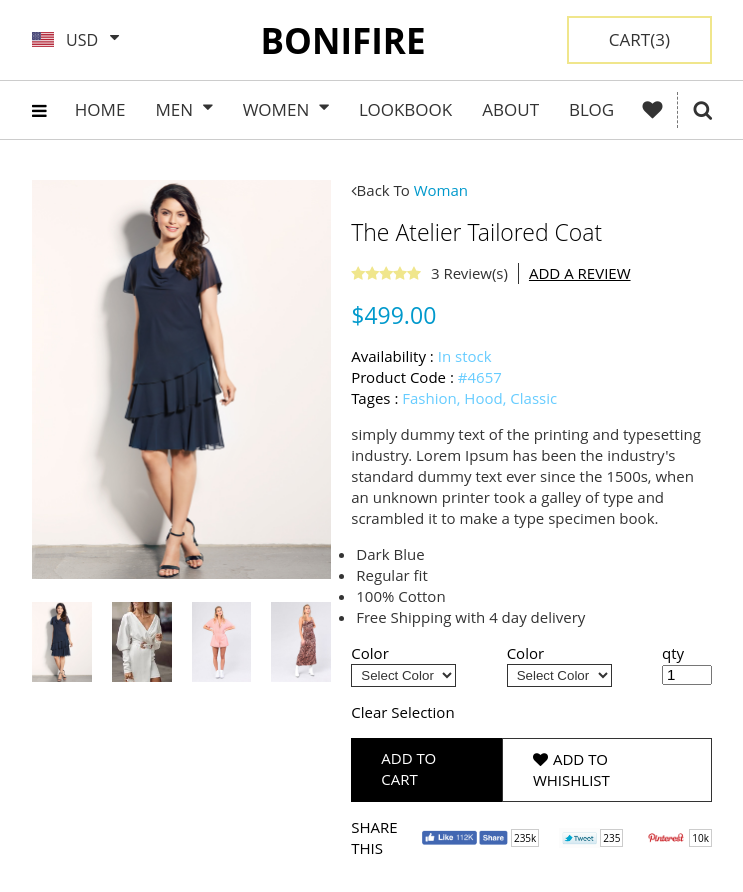
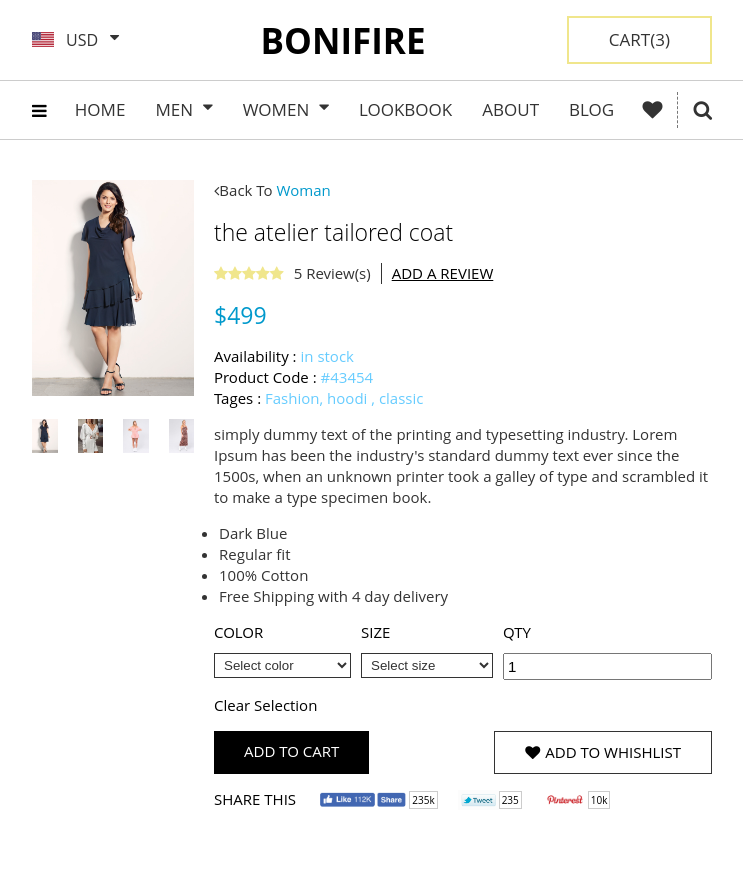
Before and after one commit to ermyas7/go-bonifire, a React (Create React App) app: page / in a window 1280 px wide. Shown: the top 892 px of the page, without its empty margins (268-1011 px from the left). Built offline with nearby package versions, Linux system fonts and the light colour scheme.

Commit message:
bind product data dynamically

```diff
--- a/src/App.js
+++ b/src/App.js
@@ -1,6 +1,6 @@
 import React, {Component} from 'react'
 import Header from './components/layout/Header/Header'
-import Main from './components/Main'
+import WomenCloth from './Pages/WomenCloth'
 
 import {BrowserRouter as Router, Route} from 'react-router-dom'
 class  App extends Component{
@@ -10,7 +10,7 @@
           <div className="App">
             <Header/>
             <Route path={`${process.env.PUBLIC_URL}/`}
-            render ={() => <Main/>}/>
+            render ={() => <WomenCloth/>}/>
           </div>
       </Router>
     );
--- /dev/null
+++ b/src/Pages/WomenCloth/cloth.json
@@ -0,0 +1,24 @@
+{
+    "name": "the atelier tailored coat",
+    "description": "simply dummy text of the printing and typesetting industry. Lorem Ipsum has been the industry's standard dummy text ever since the 1500s, when an unknown printer took a galley of type and scrambled it to make a type specimen book.",
+    "reviews": 5,
+    "price": 499.00,
+    "availability": "in stock",
+    "productcode": "#43454",
+    "tages": "Fashion, hoodi , classic",
+    "features": [
+        "Dark Blue",
+        "Regular fit",
+        "100% Cotton",
+        "Free Shipping with 4 day delivery"
+    ],
+    "colors": [
+        "black",
+        "white",
+        "red",
+        "blue"
+    ],
+    "sizes": [
+        26, 27, 28, 29, 30
+    ]
+}
--- /dev/null
+++ b/src/Pages/WomenCloth/index.js
@@ -0,0 +1,13 @@
+import React, { Component } from 'react'
+import cloth from './cloth.json'
+import Main from '../../components/Main'
+
+export class index extends Component {
+  render() {
+    return (
+      <Main data={cloth}/>
+    )
+  }
+}
+
+export default index
--- a/src/assets/sass/_base.scss
+++ b/src/assets/sass/_base.scss
@@ -37,5 +37,5 @@
 body{
     font-family: 'Open Sans', sans-serif;
     font-weight: 400;
-    line-height: 1.4;
+    line-height: 1.6;
 }
--- a/src/assets/sass/_component.scss
+++ b/src/assets/sass/_component.scss
@@ -125,6 +125,7 @@
 }
 
 .modal-image{
+    width: 100%;
     img{
         width: 100%;
     }
@@ -162,7 +163,7 @@
     font-size: 1.5rem;
 
     &>*:not(:last-child){
-        margin-bottom: 1.5rem;
+        margin-bottom: 1rem;
     }
 
     &-back{
@@ -220,6 +221,10 @@
     &-selection{
         display: flex;
         justify-content: space-between;
+
+        &>*:not(:last-child){
+            margin-right: 2rem;
+        }
     }
 
     &-add{
--- a/src/components/CustomSelectOption.js
+++ b/src/components/CustomSelectOption.js
@@ -1,36 +1,50 @@
 import React, { Component } from 'react'
 
-export class CustomSelectOption extends Component {
+class CustomSelectOption extends Component {
     state = {
         value: 'Select color'
     }
-    handleChange = (text) => {
-
+    handleChange = (evt) => {
+      this.setState({value: evt.target.value})
   }
   render() {
+    let {data, type} = this.props;
+    let options = data.map((item, index) => {
+      return(
+        <option value={item} key={index}>{item}</option>
+      )
+    })
     return (
-      <div>
-        <p>Color</p>
+      <div style={container}>
+        <p style={text}>{type}</p>
         <select value={this.state.value}
          onChange={this.handleChange}
          style={select}>
-        <option value="Select color">Select Color</option>
-            <option value="grapefruit">Grapefruit</option>
-            <option value="lime">Lime</option>
-            <option value="coconut">Coconut</option>
-            <option value="mango">Mango</option>
+        <option value="Select color">Select {type}</option>
+            {options}
         </select>
       </div>
     )
   }
 }
 
+const container = {
+  marginRight: '1rem'
+}
+
 const select = {
   border: 'solid var(--color-grey-dark-1) 1px',
   background: 'none',
-  padding: '.2rem .5rem',
+  padding: '.3rem 4rem .3rem .5rem',
   color: 'var(--color-grey-dark-1)'
 
 }
 
+const text = {
+  fontSize: '1.5rem',
+  fontWeight: '500',
+  textTransform: 'uppercase',
+  marginBottom: '1rem'
+}
+
 export default CustomSelectOption
--- a/src/components/Main/ModalDescription.js
+++ b/src/components/Main/ModalDescription.js
@@ -3,12 +3,14 @@
 import Review from '../ReviewStars'
 import Select from '../CustomSelectOption'
 import QuantitySelection from '../QuantityInput'
-
+import Features from './ModalFeatures'
 import Share from '../ShareContent'
 
 
 export class ModalDescription extends Component {
   render() {
+      let{data} = this.props
+      console.log(data.colors)
     return (
       <div className='modal-description'>
         <div className='modal-description-back'>
@@ -19,41 +21,32 @@
         </div>
 
         <h2 className='heading-secondary'>
-            The Atelier Tailored Coat
+            {data.name}
         </h2>
         <div className='modal-description-rating'>
             <Review/>
-            <p>3 Review(s)</p>
+            <p>{data.reviews} Review(s)</p>
             <p>Add a review</p>
         </div>
         <div className='modal-description-price'>
-            $499.00
+            ${data.price}
         </div>
 
         <div className='modal-description-info'>
-            <p>Availability : <span> In stock </span> </p>
-            <p>Product Code : <span> #4657 </span> </p>
-            <p>Tages : <span> Fashion, Hood, Classic </span> </p>
+            <p>Availability : <span> {data.availability} </span> </p>
+            <p>Product Code : <span> {data.productcode} </span> </p>
+            <p>Tages : <span> {data.tages} </span> </p>
         </div>
 
         <div className='modal-description-text'>
             <p>
-            simply dummy text of the printing and typesetting industry. Lorem Ipsum has been the industry's standard dummy text ever since the 1500s, when an unknown printer took a galley of type and scrambled it to make a type specimen book.
+             {data.description}
             </p>
         </div>
-
-        <div className='modal-description-feature'>
-            <ul>
-                <li>Dark Blue</li>
-                <li>Regular fit</li>
-                <li>100% Cotton</li>
-                <li>Free Shipping with 4 day delivery</li>
-            </ul>
-        </div>
-
-        <div className='modal-description-selection'>
-            <Select/>
-            <Select/>
+        <Features features={data.features}/>
+        <div style={selection}>
+            <Select type='color' data={data.colors}/>
+            <Select type='size'  data={data.sizes}/>
             <QuantitySelection/>
         </div>
         <p>Clear Selection</p>
@@ -75,4 +68,9 @@
   }
 }
 
+const selection = {
+    display: 'flex',
+    justifyContent: 'space-between'
+}
+
 export default ModalDescription
--- /dev/null
+++ b/src/components/Main/ModalFeatures.js
@@ -0,0 +1,19 @@
+import React from 'react'
+
+const ModalFeatures = ({features}) => {
+    let featureItems = features.map((feature, index) => {
+        return(
+            <li key={feature}>{feature}</li>
+        )
+    })
+  return (
+    <div className='modal-description-feature'>
+        <ul>
+            {featureItems}
+        </ul>
+    </div>
+  )
+}
+
+
+export default ModalFeatures
--- a/src/components/Main/index.js
+++ b/src/components/Main/index.js
@@ -11,7 +11,7 @@
             <ModalImage/>
         </div>
         <div className='content-description'>
-            <ModalDescription/>
+            <ModalDescription data={this.props.data}/>
         </div>
 
      </main>
--- a/src/components/QuantityInput.js
+++ b/src/components/QuantityInput.js
@@ -8,28 +8,32 @@
   changeHandler = (value) => {
       console.log('from handler')
       console.log(value.target.value)
-    this.setState({value})
+    this.setState({value: value.target.value})
   }
   render() {
     return (
         <div>
-            <p>qty</p>
+            <p style={text}>qty</p>
             <input type='number'
              name="quantity" min="1"
              value={this.state.value}
              onInput={this.changeHandler}
              onChange={this.changeHandler}
                 style={quantity}/>
-    </div>
+        </div>
     )
   }
 }
 
 const quantity = {
     fontSize: '1.5rem',
-    width: '5rem',
-    height: '2rem',
-    padding: '.3rem'
+    padding: '.3rem',
 }
 
+const text = {
+    fontSize: '1.5rem',
+    fontWeight: '500',
+    textTransform: 'uppercase',
+    marginBottom: '1rem'
+}
 export default QuantityInput
```
